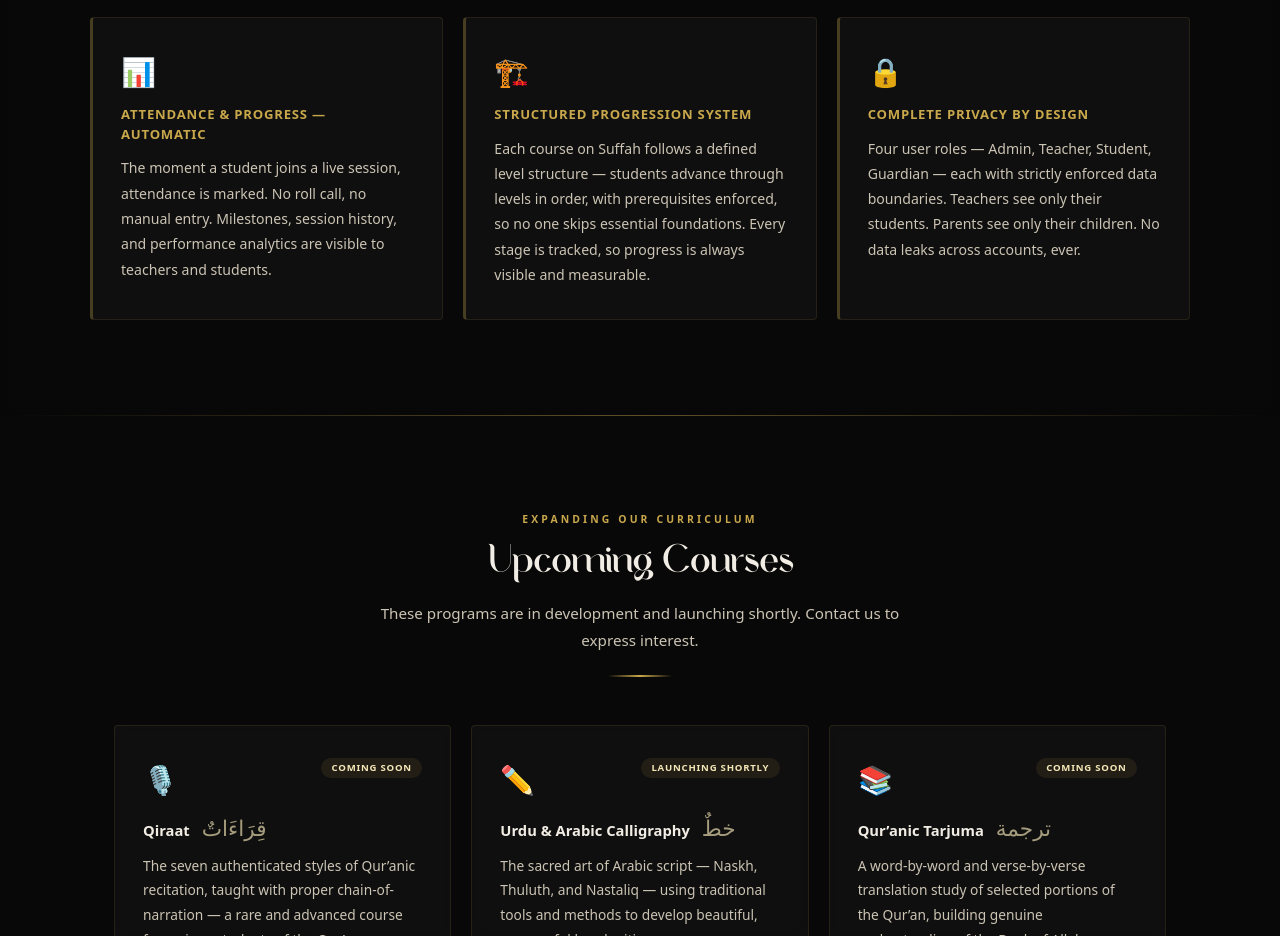
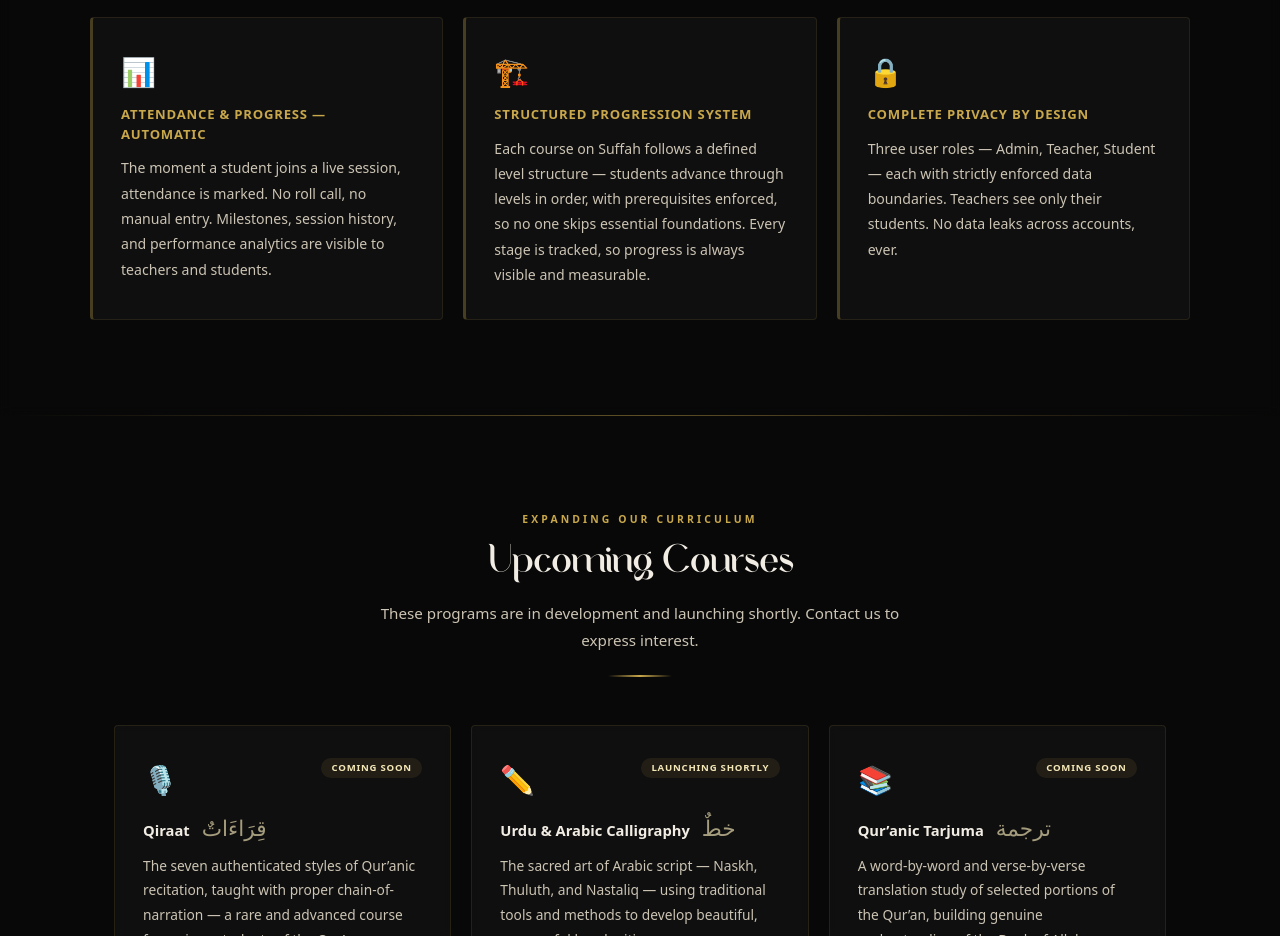
Before and after one commit to alhiraa-institute/al-hira-v2, a Next.js app: page /courses in a window 1280 px wide. Shown: the part 4860-5796 px from the top of the page. Built offline with nearby package versions, Linux system fonts and the light colour scheme; a web font is replaced by a local one.

Commit message:
fix: update Complete Privacy by Design text on Courses page

```diff
--- a/src/app/courses/page.js
+++ b/src/app/courses/page.js
@@ -234,7 +234,7 @@ const PLATFORM_HIGHLIGHTS = [
     {
         icon: "\uD83D\uDD12",
         title: "Complete Privacy by Design",
-        text: "Four user roles \u2014 Admin, Teacher, Student, Guardian \u2014 each with strictly enforced data boundaries. Teachers see only their students. Parents see only their children. No data leaks across accounts, ever.",
+        text: "Three user roles — Admin, Teacher, Student — each with strictly enforced data boundaries. Teachers see only their students. No data leaks across accounts, ever.",
     },
 ];
 
```
